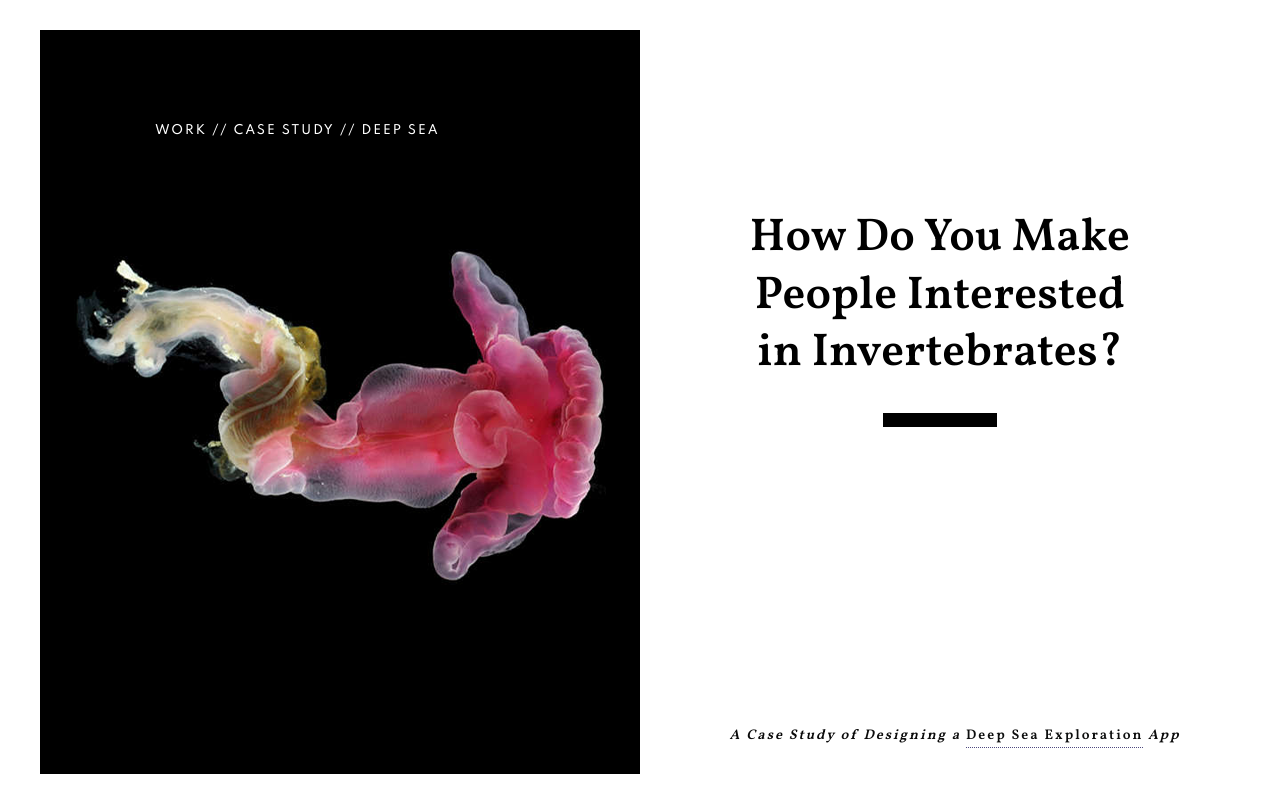
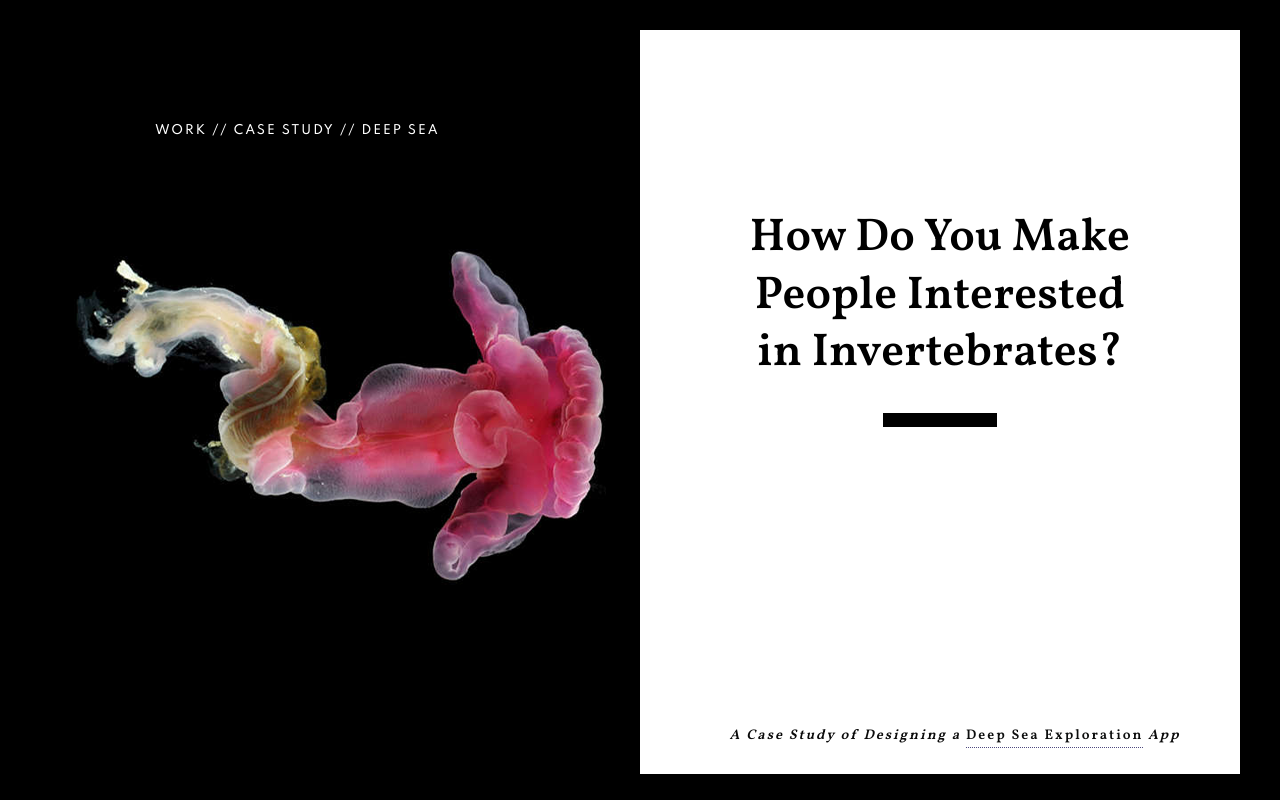
Before and after one commit to robin-/deep-sea-app, a plain HTML site: page index.html in a window 1280 px wide. Shown: the top 800 px of the page. Drawn offline with Linux system fonts and the light colour scheme; grey boxes are pictures that could not be loaded.

Commit message:
paint it black
updating the background color to black

```diff
--- a/css/skins.css
+++ b/css/skins.css
@@ -111,6 +111,11 @@ filter: progid:DXImageTransform.Microsoft.gradient( startColorstr='#18171d', end
 
 /* deep sea app case study background */
 
+.deep-sea {
+
+    background-color: #000000;
+}
+
 @media only screen and (min-width: 640px) {
     /* For tablet: */
   .bg-beroe {
```
Also changed, not shown: 1 other file.
